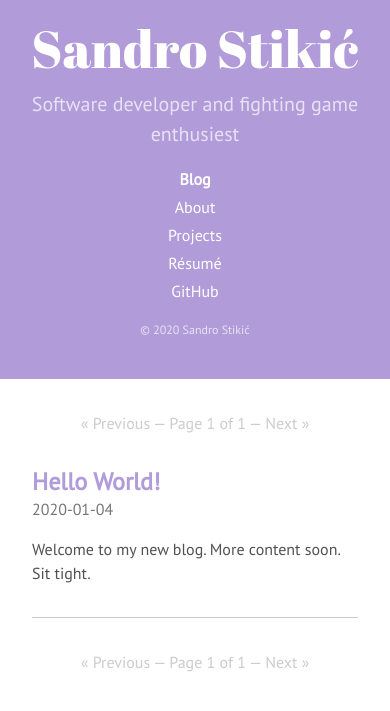
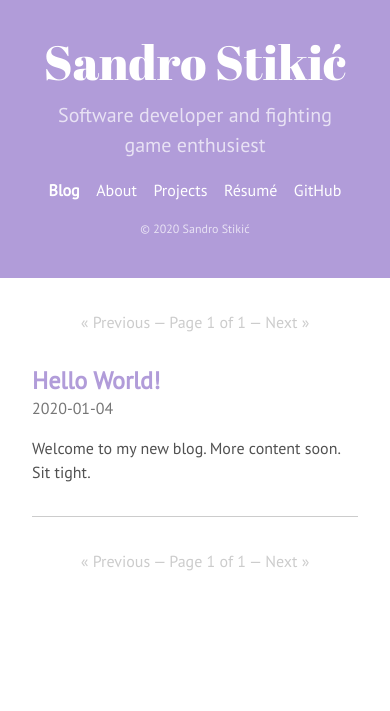
Before and after one commit to opeik/stikic.me, a Jekyll site: the page built from index.html, in a window 390 px wide. Shown: the top 711 px of the page. Built offline with Jekyll 4.4.1, drawn with Linux system fonts in a browser that asks for light colours; the list of posts is cut into pages by our own code.

Commit message:
Update mobile css

```diff
--- a/_includes/sidebar.html
+++ b/_includes/sidebar.html
@@ -2,9 +2,6 @@
   <header>
     <{% if page.layout == "index" %}h1{% else %}div{% endif %} class="site-title">
       <a href="{{ "/" | relative_url }}">
-        {% unless page.url == "/" %}
-          <span class="back-arrow icon">{% include svg/back-arrow.svg %}</span>
-        {% endunless %}
         {{ site.title }}
       </a>
     </{% if page.layout == "index" %}h1{% else %}div{% endif %}>
--- a/_sass/hydeout/_layout.scss
+++ b/_sass/hydeout/_layout.scss
@@ -33,7 +33,7 @@ body {
 
 #sidebar {
   flex: 0 0 auto;
-  padding: $section-spacing / 2;
+  padding: $section-spacing;
 
   .site-title {
     font-family: "Abril Fatface", serif;
@@ -72,24 +72,6 @@ body {
     padding-left: 1rem;
 }
 
-// Hide secondary nav content in sidebar
-// Hide lead paragraph in sidebar
-#sidebar {
-  header ~ *, header ~ nav, p.lead {
-    display: none;
-  }
-}
-
-// Make header elements blend into sidebar / background
-.container > header {
-  color: $sidebar-title-color;
-  background: transparent;
-
-  h1, h2 {
-    color: inherit;
-  }
-}
-
 .container {
     background: #fff;
     padding: $section-spacing
@@ -105,11 +87,7 @@ body {
     margin-bottom: 0;
 }
 
-/* -----------------------------------------------------------
-  Mobile view for home page)
------------------------------------------------------------ */
-
-.home #sidebar {
+#sidebar {
   .site-title {
     margin-bottom: 0.5rem;
   }
@@ -118,7 +96,7 @@ body {
 
   // Bigger title
   .site-title {
-    font-size: 3.25rem;
+    font-size: 3rem;
   }
 
   // Show secondary nav content + lead
@@ -129,6 +107,8 @@ body {
   header {
     ~ nav {
       display: flex;
+      flex-direction: row;
+      justify-content: space-evenly;
     }
   }
 
@@ -167,7 +147,7 @@ body {
     margin-bottom: 0.5rem;
   }
 
-  #sidebar, .home #sidebar {
+  #sidebar, #sidebar {
     width: $sidebar-width;
     text-align: left;
 
@@ -188,6 +168,8 @@ body {
 
     header ~ nav {
       display: flex;
+      flex-direction: column;
+      justify-content: initial;
     }
   }
 
--- a/_sass/hydeout/_pagination.scss
+++ b/_sass/hydeout/_pagination.scss
@@ -23,16 +23,6 @@
   //margin-top: -$section-spacing * 2;
 }
 
-// Make room for larger header by extending margin below title
-.index #sidebar {
-  padding-bottom: calc(#{$section-spacing} + #{$padding-v});
-}
-
-// But not on page1
-.home.index #sidebar {
-  padding-bottom: $section-spacing;
-}
-
 // Undo for larger screens
 @media (min-width: $large-breakpoint) {
   .content .pagination:first-child {
```
